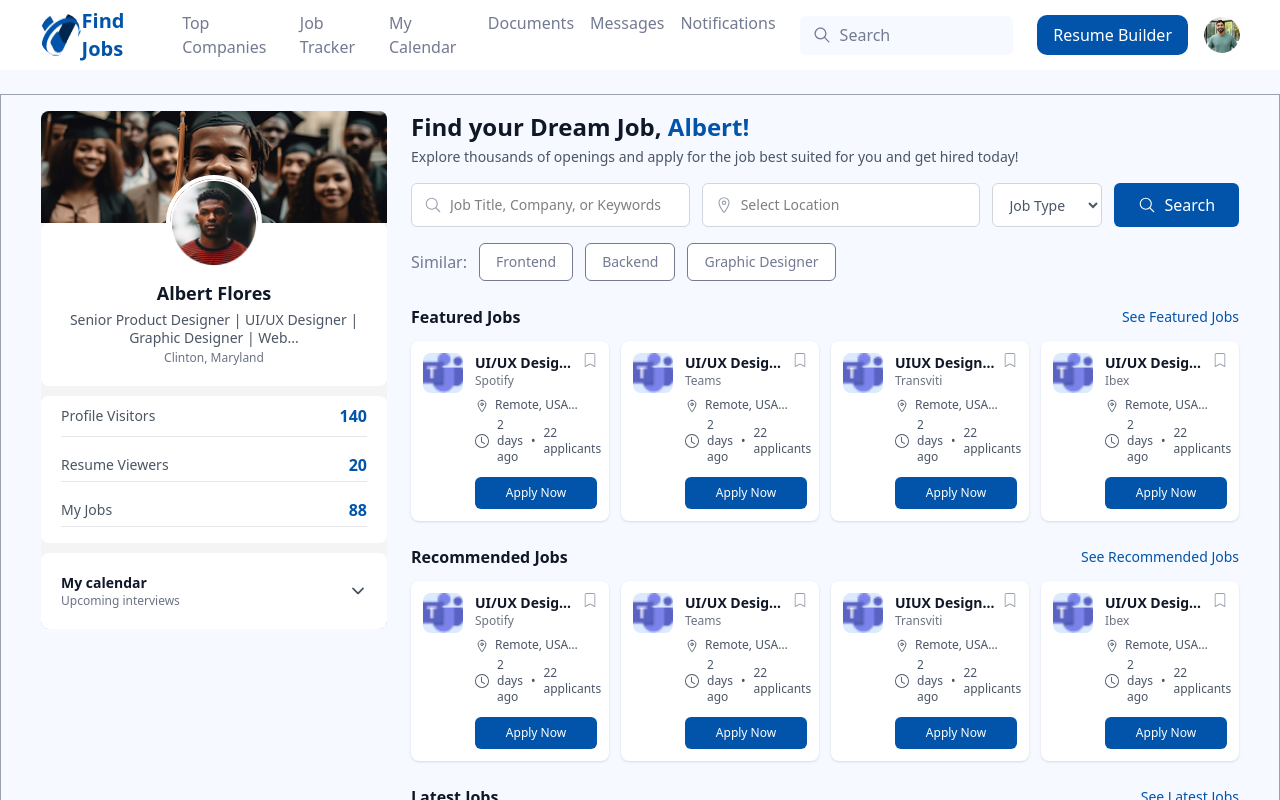
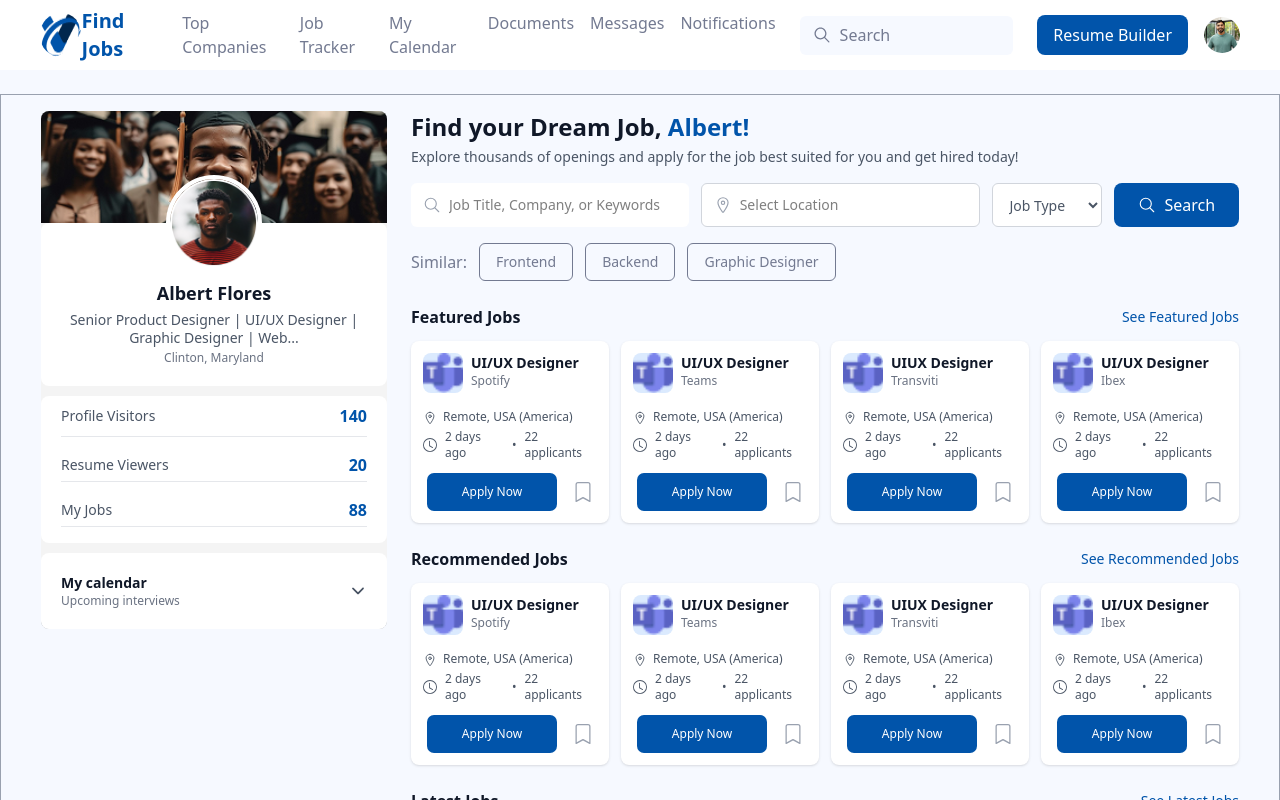
Before and after one commit to Muhammad-Salman2/Transviti-Landing-page, a React (Vite) app: page / in a window 1280 px wide. Shown: the top 800 px of the page. Built offline with nearby package versions, Linux system fonts and the light colour scheme.

Commit message:
ui bugs fixed

```diff
--- a/src/components/JobListingSection.jsx
+++ b/src/components/JobListingSection.jsx
@@ -45,19 +45,23 @@ const JobListingSection = () => {
 
     const JobCard = ({ job }) => (
         <div className="bg-white rounded-lg p-3 shadow-sm hover:shadow-md transition-shadow">
-            <div className="flex gap-3">
-                <div className="w-10 h-10 bg-blue-100 rounded-lg flex items-center justify-center shrink-0 overflow-hidden">
-                    <img src={logoPlaceholder} alt="Company Logo" className="w-full h-full object-cover" />
-                </div>
-                <div className="flex-1 min-w-0">
-                    <div className="flex justify-between items-start mb-2">
+            <div className="flex flex-col  gap-3 ">
+                <div className='flex '>
+                    <div className="w-10 h-10 bg-blue-100 rounded-lg flex items-center justify-center shrink-0 overflow-hidden">
+                        <img src={logoPlaceholder} alt="Company Logo" className="w-full h-full object-cover" />
+                    </div>
+                    <div className="flex justify-between items-start mb-2 pl-2">
                         <div className="flex-1 min-w-0">
                             <h3 className="font-semibold text-gray-900 text-sm truncate">{job.title}</h3>
                             <p className="text-xs text-gray-500">{job.company}</p>
                         </div>
-                        <BsBookmark className="text-gray-400 cursor-pointer hover:text-blue-600 ml-2 shrink-0" size={14} />
+
                     </div>
-                    <div className="space-y-1 mb-3">
+
+                </div>
+
+                <div className="flex  ">
+                    <div className="space-y-1 ">
                         <div className="flex items-start gap-1.5 text-xs text-gray-600">
                             <IoLocationOutline className="text-sm shrink-0 mt-0.5" />
                             <span className="line-clamp-1">{job.type}</span>
@@ -69,9 +73,12 @@ const JobListingSection = () => {
                             <span>{job.applicants}</span>
                         </div>
                     </div>
-                    <button className="w-full bg-[#0154AA] text-white text-xs py-2 rounded-md hover:bg-blue-700 transition-colors font-medium">
+                </div>
+                <div className="flex justify-around items-center">
+                    <button className="w-[130px] h-[38px] bg-[#0154AA] text-white text-xs py-2 rounded-[7px] hover:bg-blue-700 transition-colors font-medium">
                         Apply Now
                     </button>
+                    <BsBookmark className="text-gray-400 cursor-pointer hover:text-blue-600 ml-2 shrink-0 " size={20} />
                 </div>
             </div>
         </div>
@@ -94,7 +101,7 @@ const JobListingSection = () => {
 
                 {/* Search Bar */}
                 <div className="flex gap-3 mb-4">
-                    <div className="flex-1 flex items-center gap-2 bg-white border border-gray-300 rounded-md px-3 py-2.5">
+                    <div className="flex-1 flex items-center gap-2 bg-white rounded-md px-3 py-2.5">
                         <IoSearchOutline className="text-gray-400 text-lg" />
                         <input
                             type="text"
@@ -116,7 +123,7 @@ const JobListingSection = () => {
                         <option>Part-Time</option>
                         <option>Remote</option>
                     </select>
-                    <button className="bg-[#0154AA] text-white px-6 py-2.5 rounded-md hover:bg-blue-700 transition-colors flex items-center gap-2 font-medium">
+                    <button className="bg-[#0154AA] text-white px-6 py-2.5 rounded-lg hover:bg-blue-700 transition-colors flex items-center gap-2 font-medium">
                         <IoSearchOutline className="text-lg" />
                         Search
                     </button>
@@ -128,7 +135,7 @@ const JobListingSection = () => {
                     {jobCategories.map((category, index) => (
                         <button
                             key={index}
-                            className="px-4 py-2 bg-white border text-[#737A91]  border-[#737A91] rounded-md text-sm hover:bg-gray-50 transition-colors"
+                            className="px-4 py-2 bg-[#F6F9FF] border text-[#737A91]  border-[#737A91] rounded-md text-sm hover:bg-white transition-colors"
                         >
                             {category}
                         </button>
--- a/src/components/Navbar.jsx
+++ b/src/components/Navbar.jsx
@@ -39,7 +39,7 @@ export default function Navbar() {
         </div>
 
         <div className="flex items-center space-x-4">
-          <button className="bg-[#0154AA] text-white px-4 py-2 rounded-[10px] hover:bg-blue-700 cursor-pointer">
+          <button className="bg-[#0154AA] text-white px-4 py-2 rounded-lg hover:bg-blue-700 cursor-pointer">
             Resume Builder
           </button>
           <img
```
